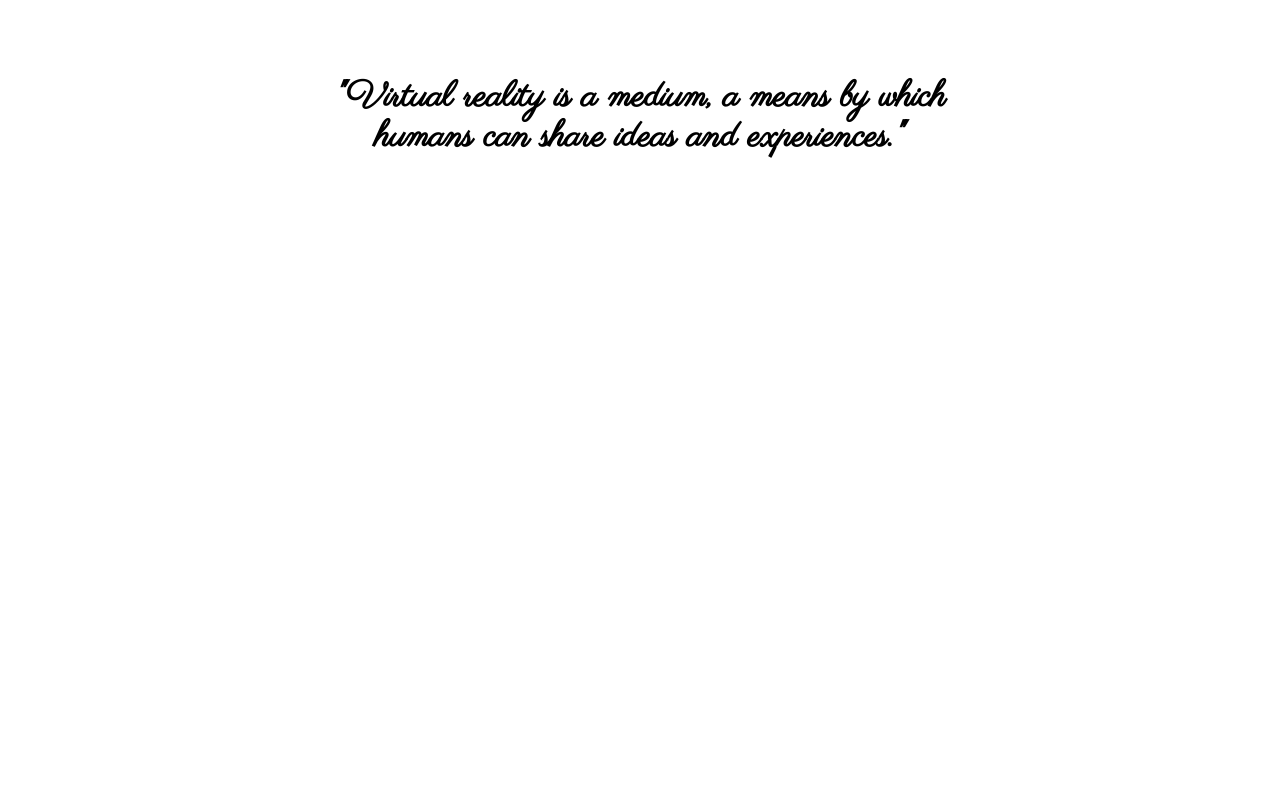
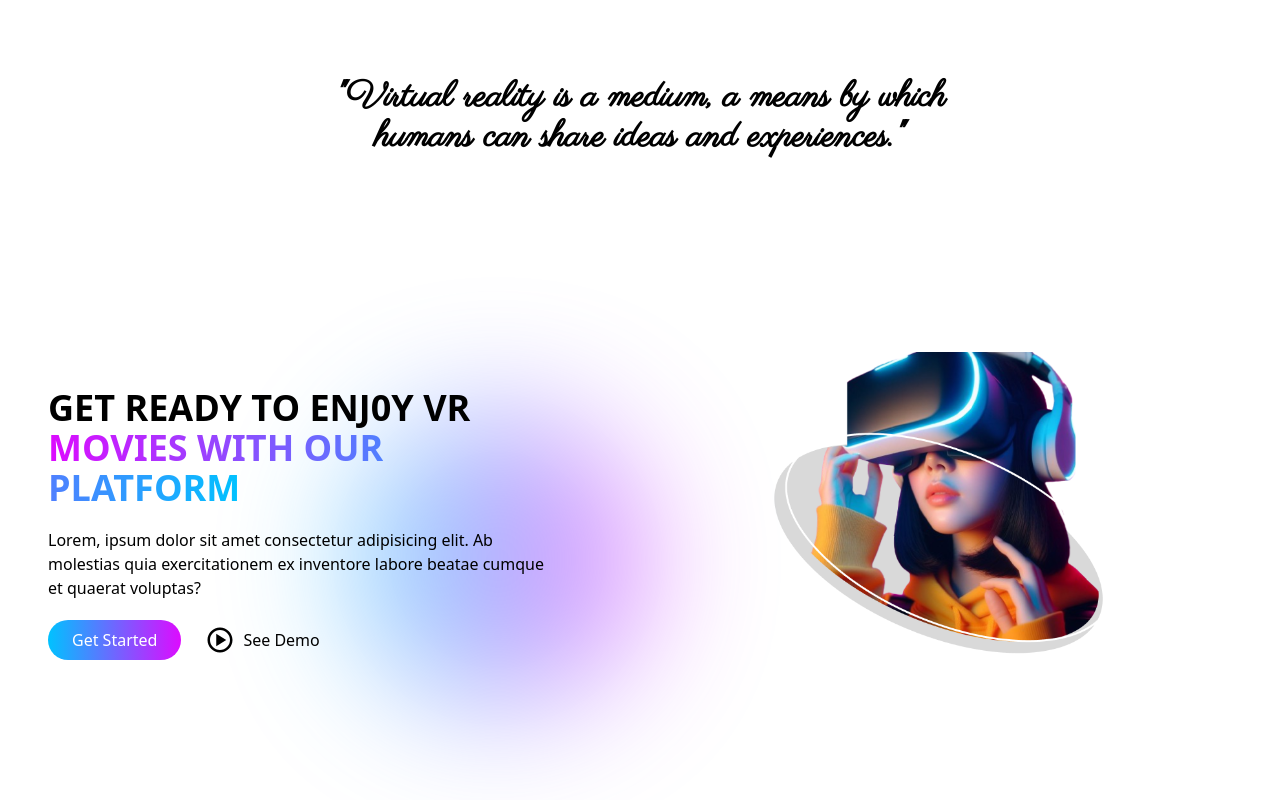
Before and after one commit to G3RGES/metaverse-web, a React (Vite) app: page / in a window 1280 px wide. Shown: the part 742-1542 px from the top of the page. Before the commit the page ends 956 px from the top, so only its background shows below. Built offline with nearby package versions, Linux system fonts and the light colour scheme.

Commit message:
Update App.jsx

```diff
--- a/src/App.jsx
+++ b/src/App.jsx
@@ -6,6 +6,7 @@ import Hero from "./Components/Hero";
 import Navbar from "./Components/Navbar";
 import Quotes from "./Components/Quotes";
 import Banner from "./Components/Banner";
+import Banner2 from "./Components/Banner2";
 
 const App = () => {
   return (
@@ -17,6 +18,7 @@ const App = () => {
       <Hero />
       <Quotes />
       <Banner />
+      <Banner2 />
     </main>
   );
 };
```
